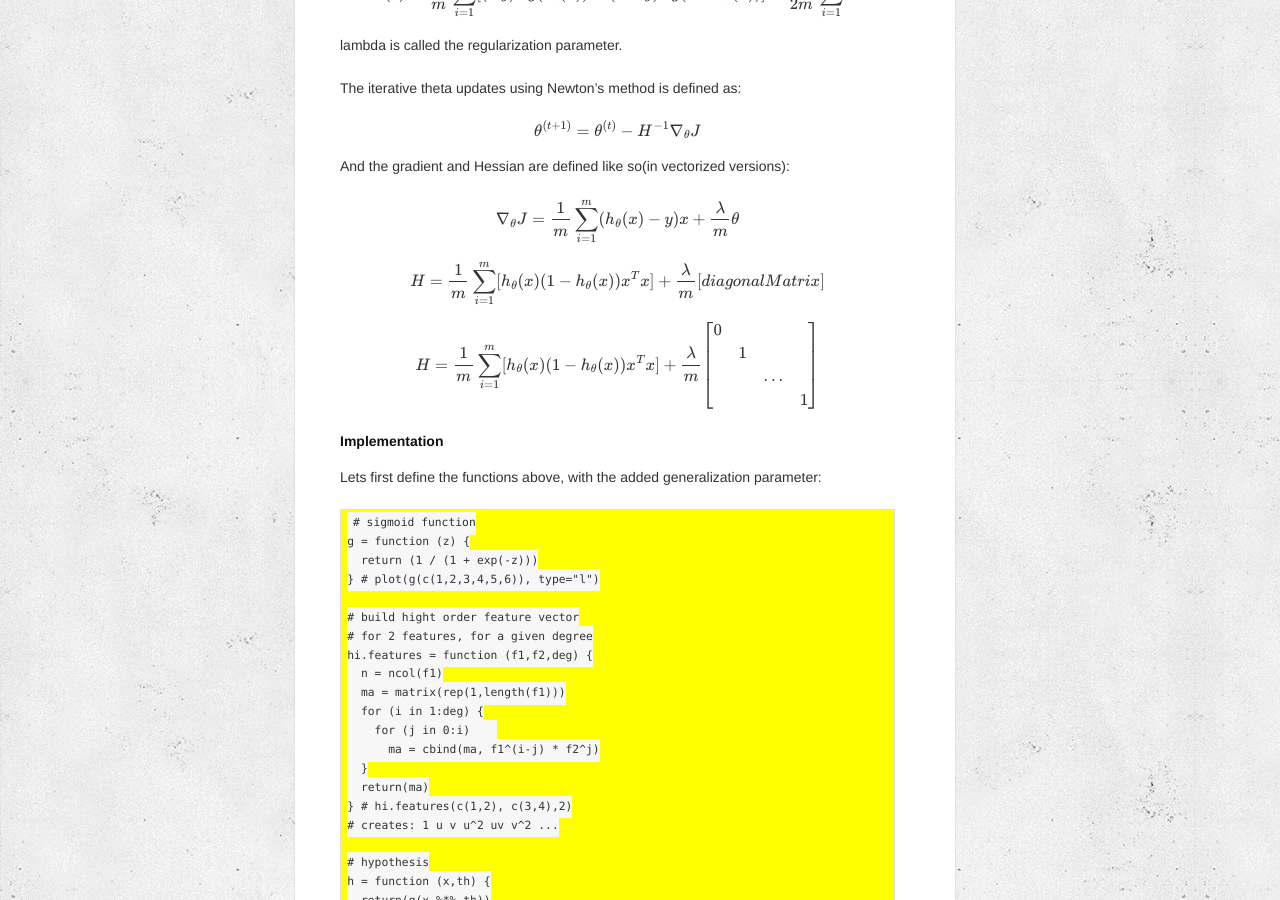
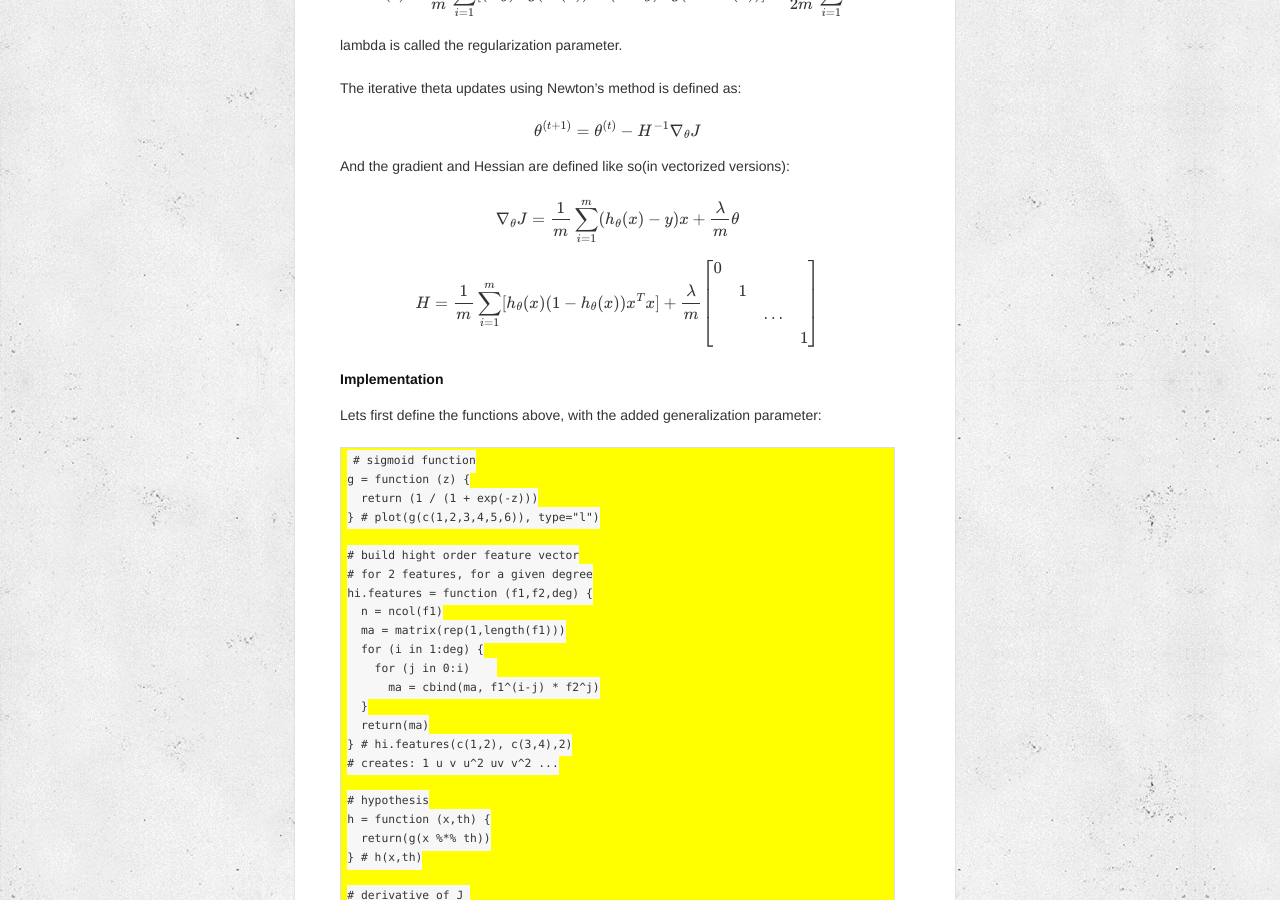
Before and after one commit to al3xandr3/al3xandr3.github.io, a Jekyll site: the page built from _posts/2011-03-20-ml-ex52.md, in a window 1280 px wide and 900 px high, scrolled down 1800 px. Built offline with Jekyll 4.4.1, drawn with Linux system fonts in a browser that asks for light colours; Markdown is read by kramdown in place of the engine named in the settings; formulas are drawn with MathJax 3; comment, search, counter and statistics services are not loaded.

Commit message:
Edited _posts/2011-03-20-ml-ex52.md via GitHub

```diff
--- a/_posts/2011-03-20-ml-ex52.md
+++ b/_posts/2011-03-20-ml-ex52.md
@@ -119,10 +119,6 @@ And the gradient and Hessian are defined like so(in vectorized versions):
 
 <script type="math/tex; mode=display">
 \nabla_{\theta}J  = \frac{1}{m} \sum_{i=1}^m (h_\theta(x) - y) x + \frac{\lambda}{m} \theta
-</script>
-
-<script type="math/tex; mode=display">
-H = \frac{1}{m} \sum_{i=1}^m [h_\theta(x) (1 - h_\theta(x)) x^T x] + \frac{\lambda}{m} [diagonalMatrix]
 </script>
 
 \\\[
```
